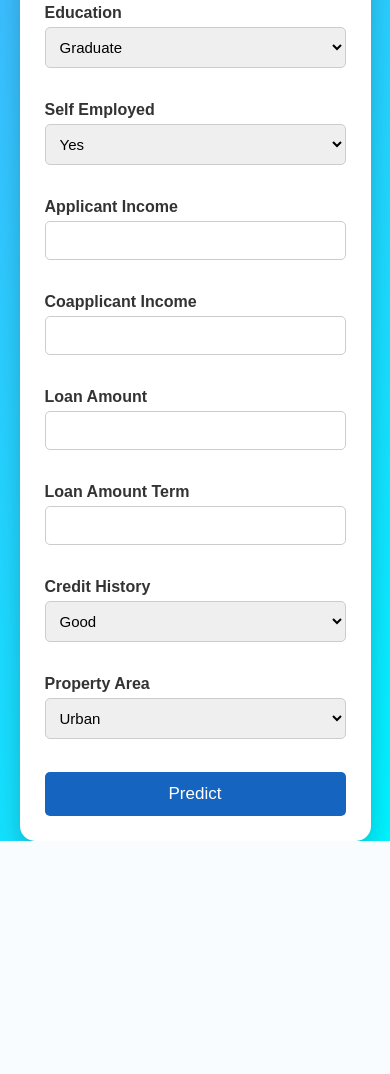
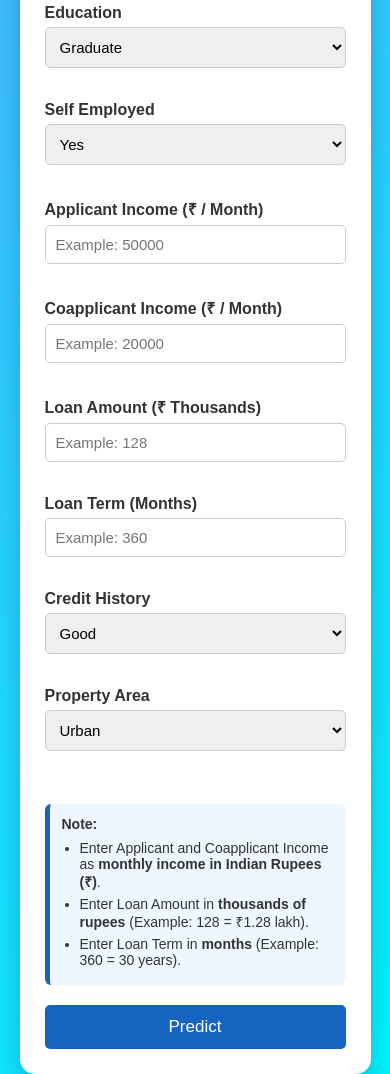
Before and after one commit to maheswara-reddy398/smart-lender, a Flask app: page /predict in a window 390 px wide. Shown: the part 396-1470 px from the top of the page. Before the commit the page ends 1237 px from the top, so only its background shows below. Run offline with Flask 3, Linux system fonts and the light colour scheme; parts of the project's set-up code (start-up, migrations or seed data) failed here and were passed over.

Commit message:
Improved loan prediction form with labels and placeholders

```diff
--- a/Flask/static/css/style.css
+++ b/Flask/static/css/style.css
@@ -96,5 +96,22 @@ a{
     width:90%;
     padding:25px;
 }
+.note {
+    margin: 20px 0;
+    padding: 12px;
+    background: #eef7ff;
+    border-left: 5px solid #1f5fbf;
+    border-radius: 6px;
+    font-size: 14px;
+    color: #333;
+}
 
+.note ul {
+    margin: 8px 0 0 18px;
+    padding: 0;
 }
+
+.note li {
+    margin-bottom: 5px;
+}
+}
--- a/Flask/templates/predict.html
+++ b/Flask/templates/predict.html
@@ -1,13 +1,9 @@
 <!DOCTYPE html>
-
 <html>
 
 <head>
-
     <title>Loan Prediction</title>
-
     <link rel="stylesheet" href="{{ url_for('static', filename='css/style.css') }}">
-
 </head>
 
 <body>
@@ -19,8 +15,7 @@
     <form method="POST">
 
         <label>Gender</label><br>
-
-<select name="Gender">
+        <select name="Gender" required>
             <option value="1">Male</option>
             <option value="0">Female</option>
         </select>
@@ -28,8 +23,7 @@
         <br><br>
 
         <label>Married</label><br>
-
-<select name="Married">
+        <select name="Married" required>
             <option value="1">Yes</option>
             <option value="0">No</option>
         </select>
@@ -37,8 +31,7 @@
         <br><br>
 
         <label>Dependents</label><br>
-
-<select name="Dependents">
+        <select name="Dependents" required>
             <option value="0">0</option>
             <option value="1">1</option>
             <option value="2">2</option>
@@ -48,8 +41,7 @@
         <br><br>
 
         <label>Education</label><br>
-
-<select name="Education">
+        <select name="Education" required>
             <option value="0">Graduate</option>
             <option value="1">Not Graduate</option>
         </select>
@@ -57,56 +49,79 @@
         <br><br>
 
         <label>Self Employed</label><br>
-
-<select name="Self_Employed">
+        <select name="Self_Employed" required>
             <option value="1">Yes</option>
             <option value="0">No</option>
         </select>
 
         <br><br>
 
-<label>Applicant Income</label><br>
-
-<input type="number" name="ApplicantIncome" required>
+        <label>Applicant Income (₹ / Month)</label><br>
+        <input
+            type="number"
+            name="ApplicantIncome"
+            placeholder="Example: 50000"
+            min="0"
+            required>
 
         <br><br>
 
-<label>Coapplicant Income</label><br>
-
-<input type="number" name="CoapplicantIncome" required>
+        <label>Coapplicant Income (₹ / Month)</label><br>
+        <input
+            type="number"
+            name="CoapplicantIncome"
+            placeholder="Example: 20000"
+            min="0"
+            required>
 
         <br><br>
 
-<label>Loan Amount</label><br>
-
-<input type="number" name="LoanAmount" required>
+        <label>Loan Amount (₹ Thousands)</label><br>
+        <input
+            type="number"
+            name="LoanAmount"
+            placeholder="Example: 128"
+            min="1"
+            required>
 
         <br><br>
 
-<label>Loan Amount Term</label><br>
-
-<input type="number" name="Loan_Amount_Term" required>
+        <label>Loan Term (Months)</label><br>
+        <input
+            type="number"
+            name="Loan_Amount_Term"
+            placeholder="Example: 360"
+            min="12"
+            step="12"
+            required>
 
         <br><br>
 
         <label>Credit History</label><br>
-
-<select name="Credit_History">
-<option value="1">Good</option>
-<option value="0">Bad</option>
+        <select name="Credit_History" required>
+            <option value="1">Good </option>
+            <option value="0">Bad </option>
         </select>
 
         <br><br>
 
         <label>Property Area</label><br>
-
-<select name="Property_Area">
+        <select name="Property_Area" required>
             <option value="2">Urban</option>
             <option value="1">Semiurban</option>
             <option value="0">Rural</option>
         </select>
 
         <br><br>
+
+        <div class="note">
+            <strong>Note:</strong>
+            <ul>
+                <li>Enter Applicant and Coapplicant Income as <b>monthly income in Indian Rupees (₹)</b>.</li>
+                <li>Enter Loan Amount in <b>thousands of rupees</b> (Example: 128 = ₹1.28 lakh).</li>
+                <li>Enter Loan Term in <b>months</b> (Example: 360 = 30 years).</li>
+            </ul>
+        </div>
 
         <button type="submit">Predict</button>
 
@@ -115,5 +130,4 @@
 </div>
 
 </body>
-
 </html>
```
Lines whose indentation alone changed are shown as unchanged.
